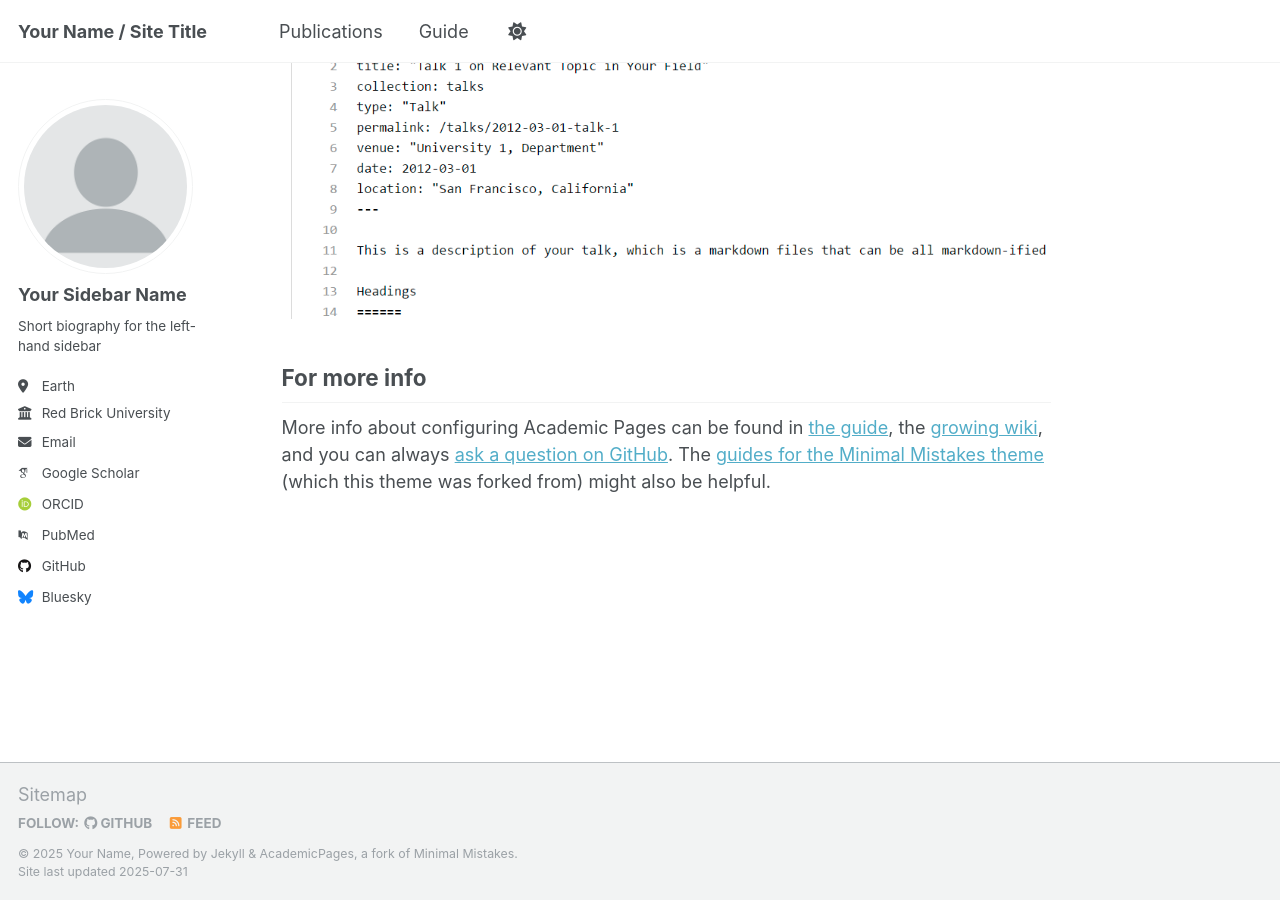
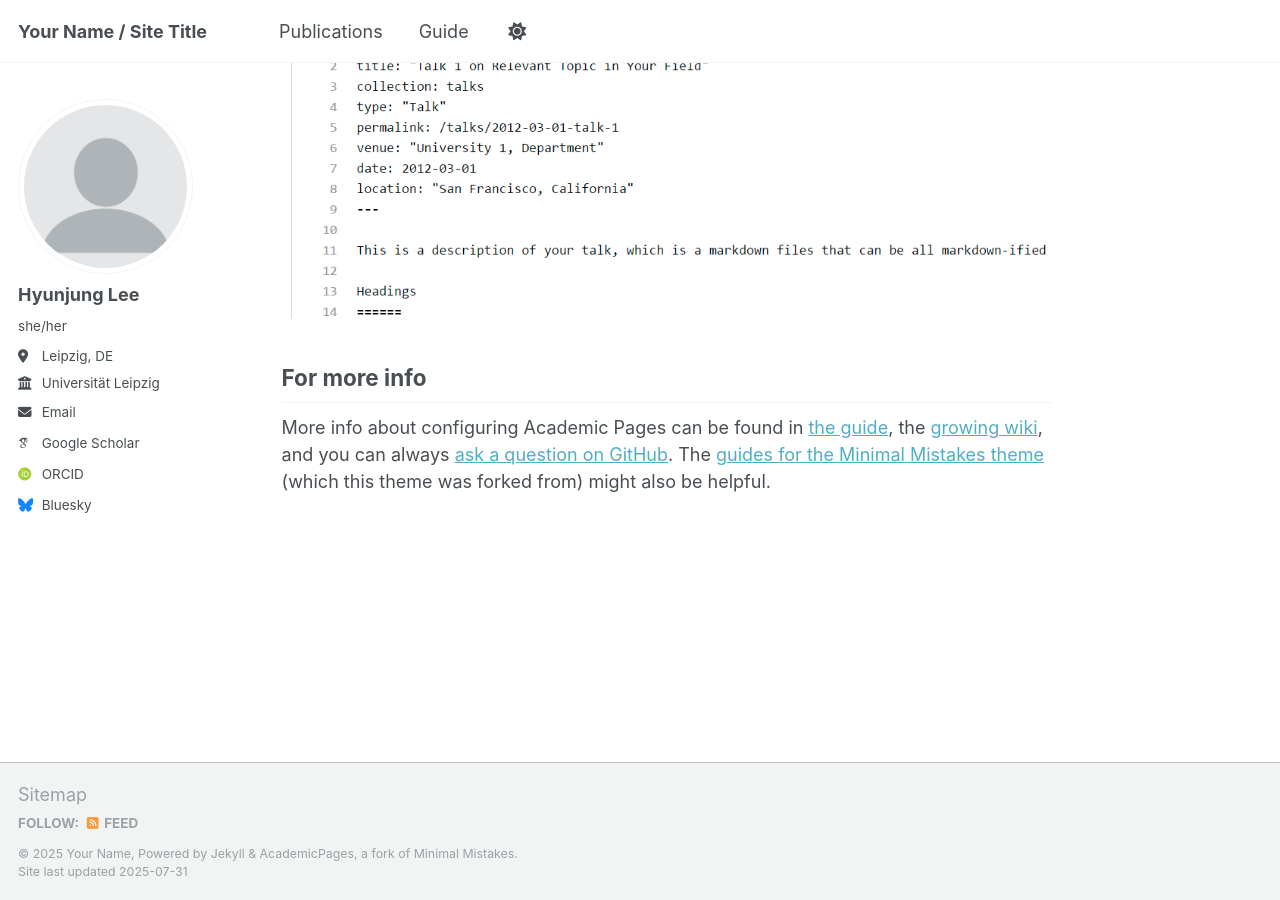
Before and after one commit to hyunjungdotlee/hyunjungdotlee.github.io, a Jekyll site: the page built from _pages/about.md, in a window 1280 px wide and 900 px high, scrolled down 2721 px. Built offline with Jekyll 4.4.1, drawn with Linux system fonts in a browser that asks for light colours; some web fonts are replaced; a script that is not in the unit is left out.

Commit message:
Update _config.yml

```diff
--- a/_config.yml
+++ b/_config.yml
@@ -23,23 +23,23 @@ repository               : "academicpages/academicpages.github.io"
 author:
   # Biographic information
   avatar           : "profile.png"
-  name             : "Your Sidebar Name"
-  pronouns         : # example: "she/her"
-  bio              : "Short biography for the left-hand sidebar"
-  location         : "Earth"
-  employer         : "Red Brick University"
+  name             : "Hyunjung Lee"
+  pronouns         :  "she/her"
+  bio              : # "Short biography for the left-hand sidebar"
+  location         : "Leipzig, DE"
+  employer         : "Universität Leipzig"
   uri              : # URL
   email            : "none@example.org"
 
   # Academic websites
   academia         : # URL
   arxiv            : # URL - Update with the correct link to your profile
-  googlescholar    : "https://scholar.google.com/citations?user=PS_CX0AAAAAJ"
+  googlescholar    : "https://scholar.google.com/citations?user=1ONd6f4AAAAJ&hl=ko"
   inspire-hep      : # URL
   impactstory      : # URL
-  orcid            : "http://orcid.org/yourorcidurl"
+  orcid            : "https://orcid.org/0009-0002-4220-0409?lang=en"
   semantic         : # URL
-  pubmed           : "https://www.ncbi.nlm.nih.gov/pubmed/?term=john+snow"
+  pubmed           : # "https://www.ncbi.nlm.nih.gov/pubmed/?term=john+snow"
   researchgate     : # URL
   scopus           : # URL
 
@@ -47,7 +47,7 @@ author:
   bitbucket        : # Username - Update with your username on the site
   codepen          : # Username
   dribbble         : # Username
-  github           : "academicpages"
+  github           : # "academicpages"
   kaggle           : # Username
   stackoverflow    : # User number or user number and name (i.e., use "1" or "1/jeff-atwood")
 
```
